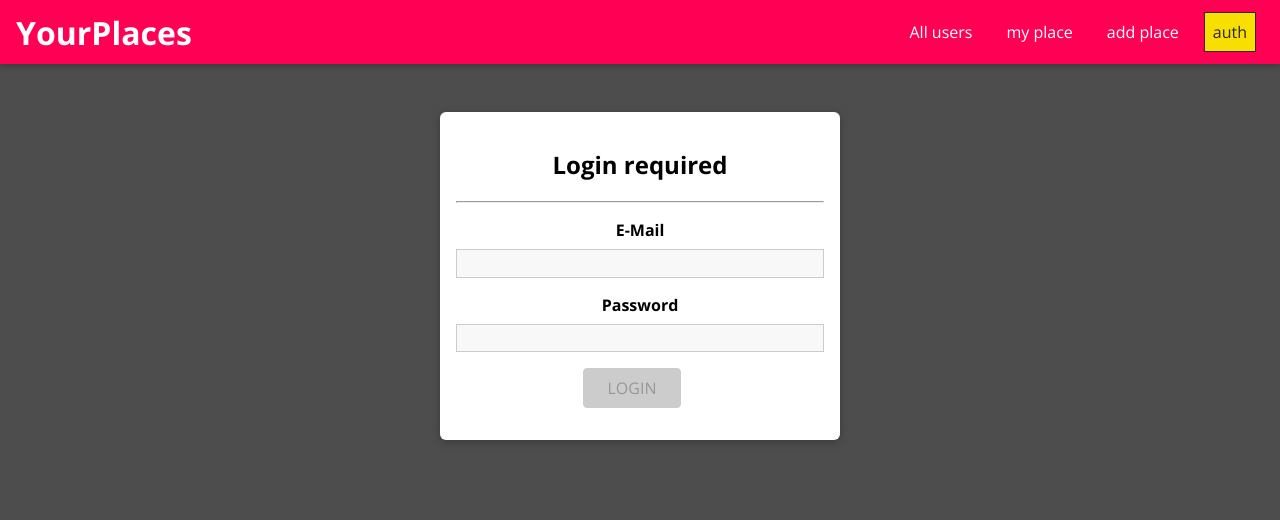
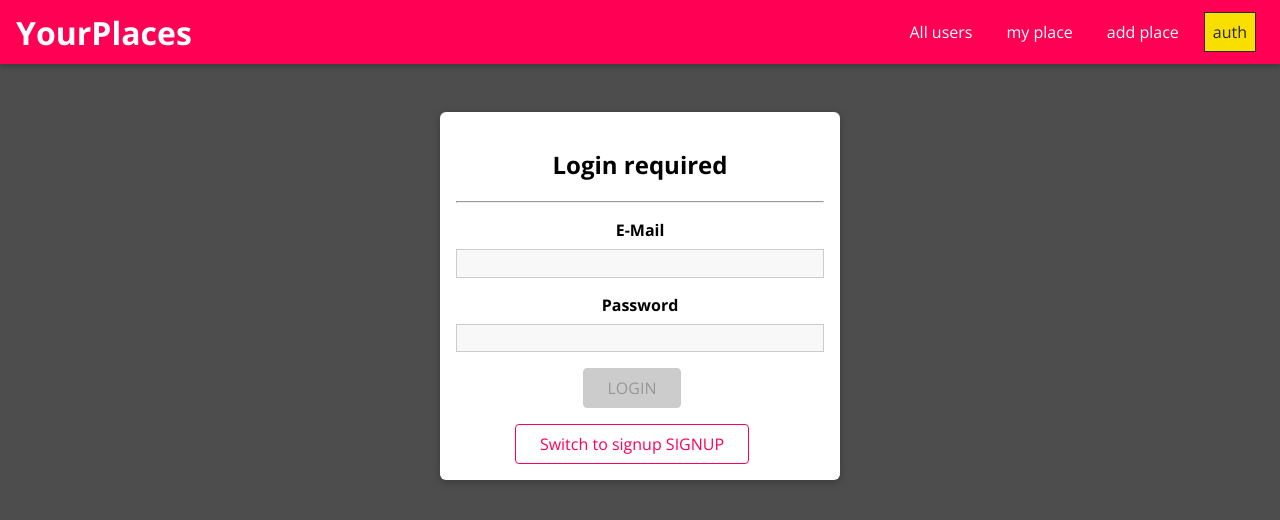
Before and after one commit to YMKTB/react-frontend, a React (Create React App) app: page /auth in a window 1280 px wide. Shown: the top 520 px of the page. Built offline with nearby package versions, Linux system fonts and the light colour scheme.

Commit message:
Adding Signup + Switch Mode Button

```diff
--- a/src/shared/hooks/form-hook.js
+++ b/src/shared/hooks/form-hook.js
@@ -5,6 +5,9 @@
     case "INPUT_CHANGE":
       let formIsValid = true;
       for (const inputId in state.inputs) {
+        if (!state.inputs[inputId]) {
+          continue;
+        }
         if (inputId === action.inputId) {
           formIsValid = formIsValid && action.isValid;
         } else {
--- a/src/user/pages/Auth.js
+++ b/src/user/pages/Auth.js
@@ -1,4 +1,4 @@
-import React from "react";
+import React, { useState } from "react";
 
 import Card from "../../shared/components/UIElements/Card";
 import Input from "../../shared/components/FormElements/Input";
@@ -6,12 +6,14 @@
 import {
   VALIDATOR_EMAIL,
   VALIDATOR_MINLENGTH,
+  VALIDATOR_REQUIRE,
 } from "../../shared/util/validators";
 import { useForm } from "../../shared/hooks/form-hook";
 import "./Auth.css";
 
 const Auth = () => {
-  const [formState, inputHandler] = useForm({
+  const [isLoginMode, setIsLoginMode] = useState(true);
+  const [formState, inputHandler, setFormData] = useForm({
     email: {
       value: "",
       isValid: false,
@@ -22,16 +24,50 @@
     },
   });
 
-  const authSubmitHandler = event => {
+  const switchModeHandler = () => {
+    if (!isLoginMode) {
+      setFormData(
+        {
+          ...formState.inputs,
+          name: undefined,
+        },
+        formState.inputs.email.isValid && formState.inputs.password.isValid
+      );
+    } else {
+      setFormData(
+        {
+          ...formState.inputs,
+          name: {
+            value: "",
+            isValid: false,
+          },
+        },
+        false
+      );
+    }
+    setIsLoginMode((prevMode) => !prevMode);
+  };
+  const authSubmitHandler = (event) => {
     event.preventDefault();
     console.log(formState.inputs);
-  }
+  };
 
   return (
     <Card className="authentication">
       <h2>Login required</h2>
       <hr />
-      <form onSubmit = {authSubmitHandler}>
+      <form onSubmit={authSubmitHandler}>
+        {!isLoginMode && (
+          <Input
+            element="input"
+            id="name"
+            type="name"
+            label="name"
+            validators={[VALIDATOR_REQUIRE()]}
+            errorText="please enter a name"
+            onInput={inputHandler}
+          />
+        )}
         <Input
           element="input"
           id="email"
@@ -50,8 +86,14 @@
           errorText="please enter valid email password (5)"
           onInput={inputHandler}
         />
-        <Button type = "submit" disabled = {!formState.isValid}>LOGIN</Button>
+        <Button type="submit" disabled={!formState.isValid}>
+          {isLoginMode ? "LOGIN" : "SIGNUP"}
+        </Button>
       </form>
+
+      <Button inverse onClick={switchModeHandler}>
+        Switch to signup {isLoginMode ? "SIGNUP" : "LOGIN"}
+      </Button>
     </Card>
   );
 };
```
